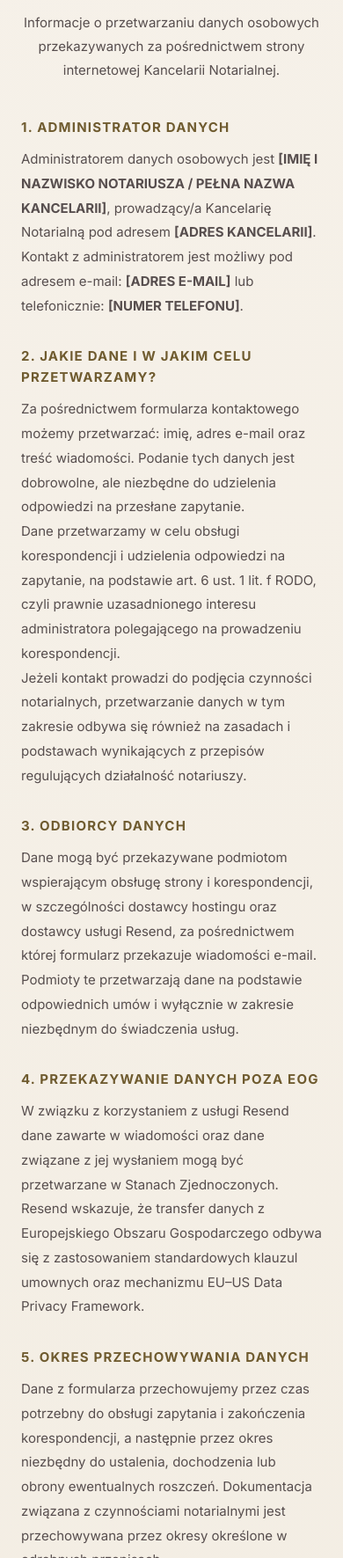
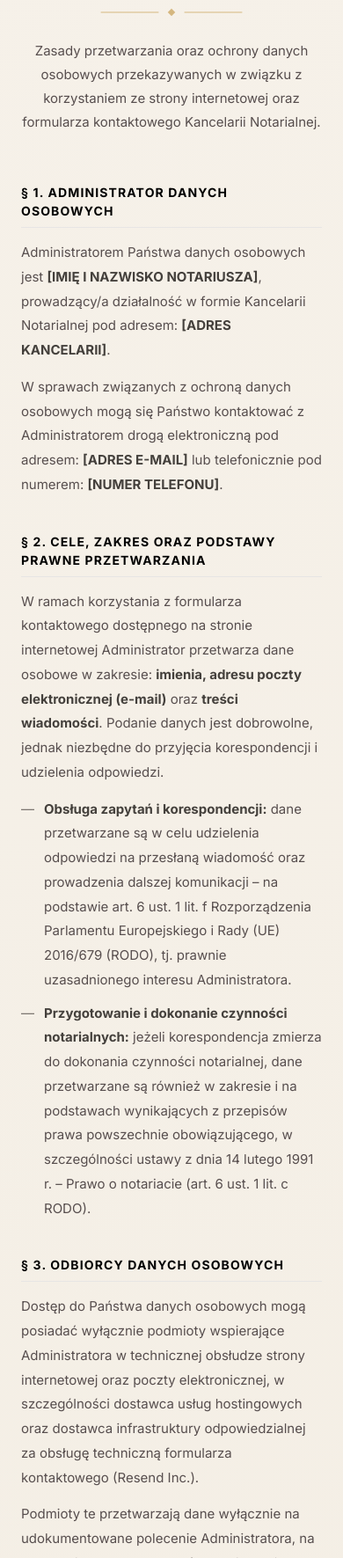
Before and after one commit to Salonce/notary-zwladyslawski, an Astro site: page /polityka-prywatnosci in a window 390 px wide. Shown: the part 229-2000 px from the top of the page at 88% size. Built offline with nearby package versions, Linux system fonts and the light colour scheme; Astro itself is replaced by a stand-in of ours; a web font is replaced by a local one.

Commit message:
privacy policy improvement

```diff
--- a/src/components/ContactSection/ContactForm.astro
+++ b/src/components/ContactSection/ContactForm.astro
@@ -23,7 +23,7 @@ import TitleDivider from '../shared/TitleDivider.astro';
 
 
 <p class="mx-auto mt-6 max-w-xl font-main-body text-[12px] leading-5 text-stone-500 md:mt-8">
-  Formularz służy do wstępnego kontaktu. Prosimy o niepodawanie numerów PESEL ani nieprzesyłanie skanów dokumentów i innych poufnych danych. W razie potrzeby prosimy o kontakt z Kancelarią drogą mailową.
+  Formularz służy do wstępnego kontaktu. Prosimy o niepodawanie numerów PESEL ani nieprzesyłanie skanów dokumentów i innych poufnych danych. W razie potrzeby prosimy o kontakt z kancelarią drogą mailową.
 </p>
 
 
--- a/src/components/PrivacyPolicy.astro
+++ b/src/components/PrivacyPolicy.astro
@@ -1,169 +1,197 @@
-
 ---
 import TitleDivider from './shared/TitleDivider.astro';
 ---
 
 <section
   id="polityka-prywatnosci"
-  class="w-full scroll-mt-28 px-6 py-16 md:px-8 md:py-20"
+  class="w-full scroll-mt-28 px-6 py-16 md:px-8 md:py-24"
 >
-  <div class="mx-auto max-w-5xl">
+  <div class="mx-auto max-w-4xl">
     <header class="text-center">
-      <h1 class="font-main-heading text-[32px] font-normal tracking-wide text-black md:text-[40px]">
+      <p class="mb-3 font-main-body text-xs font-semibold uppercase tracking-[0.2em] text-stone-500">
+        Dokumentacja RODO
+      </p>
+      <h1 class="font-main-heading text-[32px] font-normal tracking-wide text-black md:text-[42px]">
         Polityka prywatności
       </h1>
 
-      <div class="mt-4">
+      <div class="mt-5">
         <TitleDivider />
       </div>
 
-      <p class="mx-auto mt-6 max-w-3xl font-main-body text-[15px] leading-[1.8] text-stone-500 md:text-[16px]">
-        Informacje o przetwarzaniu danych osobowych przekazywanych za pośrednictwem
-        strony internetowej Kancelarii Notarialnej.
+      <p class="mx-auto mt-6 max-w-2xl font-main-body text-[15px] leading-[1.8] text-stone-500 md:text-[16px]">
+        Zasady przetwarzania oraz ochrony danych osobowych przekazywanych w związku
+        z korzystaniem ze strony internetowej oraz formularza kontaktowego Kancelarii Notarialnej.
       </p>
     </header>
 
-    <div class="mx-auto mt-10 max-w-4xl space-y-8 font-main-body text-[15px] leading-[1.85] text-stone-600 md:text-[16px]">
+    <div class="privacy-content mx-auto mt-14 max-w-3xl space-y-10 font-main-body text-[15px] leading-[1.85] text-stone-600 md:text-[16px]">
 
       <section>
-        <h2 class="privacy-heading">1. Administrator danych</h2>
+        <h2 class="privacy-heading">§ 1. Administrator danych osobowych</h2>
         <p>
-          Administratorem danych osobowych jest
-          <strong>[IMIĘ I NAZWISKO NOTARIUSZA / PEŁNA NAZWA KANCELARII]</strong>,
-          prowadzący/a Kancelarię Notarialną pod adresem
+          Administratorem Państwa danych osobowych jest
+          <strong>[IMIĘ I NAZWISKO NOTARIUSZA]</strong>, prowadzący/a działalność
+          w formie Kancelarii Notarialnej pod adresem:
           <strong>[ADRES KANCELARII]</strong>.
         </p>
         <p>
-          Kontakt z administratorem jest możliwy pod adresem e-mail:
-          <strong>[ADRES E-MAIL]</strong> lub telefonicznie:
+          W sprawach związanych z ochroną danych osobowych mogą się Państwo
+          kontaktować z Administratorem drogą elektroniczną pod adresem:
+          <strong>[ADRES E-MAIL]</strong> lub telefonicznie pod numerem:
           <strong>[NUMER TELEFONU]</strong>.
         </p>
       </section>
 
       <section>
-        <h2 class="privacy-heading">2. Jakie dane i w jakim celu przetwarzamy?</h2>
+        <h2 class="privacy-heading">§ 2. Cele, zakres oraz podstawy prawne przetwarzania</h2>
         <p>
-          Za pośrednictwem formularza kontaktowego możemy przetwarzać:
-          imię, adres e-mail oraz treść wiadomości. Podanie tych danych jest
-          dobrowolne, ale niezbędne do udzielenia odpowiedzi na przesłane
-          zapytanie.
+          W ramach korzystania z formularza kontaktowego dostępnego na stronie internetowej
+          Administrator przetwarza dane osobowe w zakresie: <strong>imienia, adresu poczty elektronicznej (e-mail)</strong>
+          oraz <strong>treści wiadomości</strong>. Podanie danych jest dobrowolne, jednak niezbędne do
+          przyjęcia korespondencji i udzielenia odpowiedzi.
+        </p>
+        <ul class="privacy-list">
+          <li>
+            <strong>Obsługa zapytań i korespondencji:</strong> dane przetwarzane są w celu udzielenia
+            odpowiedzi na przesłaną wiadomość oraz prowadzenia dalszej komunikacji – na podstawie
+            art. 6 ust. 1 lit. f Rozporządzenia Parlamentu Europejskiego i Rady (UE) 2016/679 (RODO),
+            tj. prawnie uzasadnionego interesu Administratora.
+          </li>
+          <li>
+            <strong>Przygotowanie i dokonanie czynności notarialnych:</strong> jeżeli korespondencja
+            zmierza do dokonania czynności notarialnej, dane przetwarzane są również w zakresie i na
+            podstawach wynikających z przepisów prawa powszechnie obowiązującego, w szczególności
+            ustawy z dnia 14 lutego 1991 r. – Prawo o notariacie (art. 6 ust. 1 lit. c RODO).
+          </li>
+        </ul>
+      </section>
+
+      <section>
+        <h2 class="privacy-heading">§ 3. Odbiorcy danych osobowych</h2>
+        <p>
+          Dostęp do Państwa danych osobowych mogą posiadać wyłącznie podmioty wspierające
+          Administratora w technicznej obsłudze strony internetowej oraz poczty elektronicznej,
+          w szczególności dostawca usług hostingowych oraz dostawca infrastruktury odpowiedzialnej
+          za obsługę techniczną formularza kontaktowego (Resend Inc.).
         </p>
         <p>
-          Dane przetwarzamy w celu obsługi korespondencji i udzielenia
-          odpowiedzi na zapytanie, na podstawie art. 6 ust. 1 lit. f RODO,
-          czyli prawnie uzasadnionego interesu administratora polegającego
-          na prowadzeniu korespondencji.
-        </p>
-        <p>
-          Jeżeli kontakt prowadzi do podjęcia czynności notarialnych,
-          przetwarzanie danych w tym zakresie odbywa się również na zasadach
-          i podstawach wynikających z przepisów regulujących działalność
-          notariuszy.
+          Podmioty te przetwarzają dane wyłącznie na udokumentowane polecenie Administratora,
+          na podstawie stosownych umów powierzenia przetwarzania danych osobowych i z zachowaniem
+          najwyższych standardów poufności.
         </p>
       </section>
 
       <section>
-        <h2 class="privacy-heading">3. Odbiorcy danych</h2>
+        <h2 class="privacy-heading">§ 4. Przekazywanie danych poza Europejski Obszar Gospodarczy</h2>
         <p>
-          Dane mogą być przekazywane podmiotom wspierającym obsługę strony
-          i korespondencji, w szczególności dostawcy hostingu oraz dostawcy
-          usługi Resend, za pośrednictwem której formularz przekazuje
-          wiadomości e-mail. Podmioty te przetwarzają dane na podstawie
-          odpowiednich umów i wyłącznie w zakresie niezbędnym do świadczenia
-          usług.
+          W związku z wykorzystaniem infrastruktury technicznej obsługującej wysyłkę wiadomości
+          z formularza kontaktowego (Resend Inc.), dane zawarte w korespondencji mogą być
+          przekazywane na serwery zlokalizowane w Stanach Zjednoczonych.
+        </p>
+        <p>
+          Transfer ten odbywa się zgodnie z wymogami rozdziału V RODO – w oparciu o decyzję
+          wykonawczą Komisji Europejskiej stwierdzającą odpowiedni stopień ochrony danych
+          (program <strong>EU–US Data Privacy Framework</strong>) oraz standardowe klauzule umowne (SCC)
+          zatwierdzone przez Komisję Europejską.
         </p>
       </section>
 
       <section>
-        <h2 class="privacy-heading">4. Przekazywanie danych poza EOG</h2>
+        <h2 class="privacy-heading">§ 5. Okres przechowywania danych</h2>
         <p>
-          W związku z korzystaniem z usługi Resend dane zawarte w wiadomości
-          oraz dane związane z jej wysłaniem mogą być przetwarzane w Stanach
-          Zjednoczonych. Resend wskazuje, że transfer danych z Europejskiego
-          Obszaru Gospodarczego odbywa się z zastosowaniem standardowych
-          klauzul umownych oraz mechanizmu EU–US Data Privacy Framework.
+          Dane osobowe przekazane za pośrednictwem formularza kontaktowego przechowywane są przez
+          okres niezbędny do merytorycznego załatwienia sprawy oraz zakończenia korespondencji,
+          a po tym czasie – przez okres przedawnienia ewentualnych roszczeń wynikający z przepisów prawa.
+        </p>
+        <p>
+          W przypadku podjęcia czynności notarialnych okres przechowywania dokumentacji oraz danych
+          osobowych regulują bezwzględnie obowiązujące przepisy ustawy – Prawo o notariacie.
         </p>
       </section>
 
       <section>
-        <h2 class="privacy-heading">5. Okres przechowywania danych</h2>
+        <h2 class="privacy-heading">§ 6. Prawa osób, których dane dotyczą</h2>
         <p>
-          Dane z formularza przechowujemy przez czas potrzebny do obsługi
-          zapytania i zakończenia korespondencji, a następnie przez okres
-          niezbędny do ustalenia, dochodzenia lub obrony ewentualnych
-          roszczeń. Dokumentacja związana z czynnościami notarialnymi jest
-          przechowywana przez okresy określone w odrębnych przepisach.
+          Na zasadach i w granicach określonych w przepisach RODO przysługują Państwu następujące prawa:
+        </p>
+        <ul class="privacy-list">
+          <li>prawo dostępu do treści swoich danych oraz otrzymania ich kopii,</li>
+          <li>prawo do sprostowania (poprawiania) danych nieprawidłowych lub niekompletnych,</li>
+          <li>prawo do usunięcia danych lub ograniczenia ich przetwarzania,</li>
+          <li>prawo do wniesienia sprzeciwu wobec przetwarzania danych opartego na prawnie uzasadnionym interesie Administratora,</li>
+          <li>prawo wniesienia skargi do organu nadzorczego – Prezesa Urzędu Ochrony Danych Osobowych (ul. Stawki 2, 00-193 Warszawa).</li>
+        </ul>
+      </section>
+
+      <section>
+        <h2 class="privacy-heading">§ 7. Pliki cookies i logi serwera</h2>
+        <p>
+          Strona internetowa Kancelarii wykorzystuje wyłącznie niezbędne mechanizmy techniczne
+          (tzw. pliki cookies o charakterze technicznym), konieczne do zapewnienia jej prawidłowego
+          wyświetlania, stabilności oraz bezpieczeństwa przesyłania formularza. Serwis nie stosuje
+          plików cookies w celach reklamowych ani profilujących.
+        </p>
+        <p>
+          Korzystanie ze strony wiąże się z automatycznym zapisywaniem w logach serwera podstawowych
+          informacji technicznych (takich jak adres IP, znacznik czasu żądania, typ przeglądarki).
+          Dane te mają charakter wyłącznie administracyjny i służą zapewnieniu bezpieczeństwa
+          teleinformatycznego serwisu.
         </p>
       </section>
 
-      <section>
-        <h2 class="privacy-heading">6. Prawa osób, których dane dotyczą</h2>
-        <p>
-          W granicach określonych przez RODO przysługuje Państwu prawo
-          dostępu do danych, ich sprostowania, usunięcia, ograniczenia
-          przetwarzania, wniesienia sprzeciwu oraz wniesienia skargi do
-          Prezesa Urzędu Ochrony Danych Osobowych.
-        </p>
-        <p>
-          W celu realizacji swoich praw można skontaktować się
-          z administratorem, korzystając z danych kontaktowych podanych
-          w niniejszej polityce.
-        </p>
-      </section>
-
-      <section>
-        <h2 class="privacy-heading">7. Pliki cookies</h2>
-        <p>
-          Strona wykorzystuje wyłącznie pliki cookies niezbędne do jej
-          prawidłowego działania, o ile takie pliki są stosowane.
-          Jeżeli na stronie zostaną uruchomione narzędzia analityczne,
-          marketingowe, mapy lub inne usługi zewnętrzne wykorzystujące
-          cookies, niniejsza polityka zostanie odpowiednio uzupełniona,
-          a wymagane zgody będą zbierane przed ich uruchomieniem.
-        </p>
-      </section>
-
-      <section>
-        <h2 class="privacy-heading">8. Informacje techniczne</h2>
-        <p>
-          Korzystanie ze strony może wiązać się z zapisywaniem w logach
-          serwera informacji technicznych, takich jak adres IP, data
-          i czas żądania oraz informacje o przeglądarce. Dane te są
-          wykorzystywane w celu zapewnienia bezpieczeństwa i prawidłowego
-          działania strony.
-        </p>
-      </section>
     </div>
-
-    <footer class="mx-auto mt-12 max-w-4xl border-t border-stone-200/70 pt-5">
-      <p class="text-right font-main-body text-[11px] tracking-wide text-stone-400">
-        © {new Date().getFullYear()} Kancelaria Notarialna
-      </p>
-    </footer>
   </div>
 </section>
 
 <style>
   .privacy-heading {
-    margin-bottom: 10px;
-    color: var(--brand-gold-dark);
-    font-size: 15px;
+    margin-bottom: 14px;
+    padding-bottom: 8px;
+    border-bottom: 1px solid #e7e5e4; /* stone-200 */
+    color: #000000;
+    font-size: 14px;
     font-weight: 700;
     letter-spacing: 0.08em;
-    line-height: 1.6;
+    line-height: 1.5;
     text-transform: uppercase;
   }
 
-  .privacy-heading + p {
-    margin-top: 0;
+  .privacy-content p {
+    margin-bottom: 14px;
   }
 
-  .privacy-section-wrapper p {
-    margin-bottom: 12px;
+  .privacy-content p:last-child {
+    margin-bottom: 0;
   }
 
-  .privacy-section-wrapper strong {
-    color: #44403c;
+  .privacy-content strong {
+    color: #44403c; /* stone-700 */
     font-weight: 600;
   }
+
+  .privacy-list {
+    margin-top: 10px;
+    margin-bottom: 14px;
+    padding-left: 1.25rem;
+    list-style-type: none;
+  }
+
+  .privacy-list li {
+    position: relative;
+    margin-bottom: 10px;
+    padding-left: 6px;
+  }
+
+  .privacy-list li::before {
+    content: "—";
+    position: absolute;
+    left: -1.25rem;
+    color: #78716c; /* stone-500 */
+    font-weight: 400;
+  }
+
+  .privacy-list li:last-child {
+    margin-bottom: 0;
+  }
 </style>
--- a/src/pages/polityka-prywatnosci.astro
+++ b/src/pages/polityka-prywatnosci.astro
@@ -2,14 +2,17 @@
 ---
 import Layout from "../layouts/Layout.astro";
 import TopBar from "../components/TopBar.astro";
-import HeroSection from "../components/HeroSection.astro";
 import PrivacyNavbar from "../components/PrivacyNavbar.astro";
 import PrivacyPolicy from "../components/PrivacyPolicy.astro";
 import "../styles/global.css";
+import PageFooter from "../components/PageFooter.astro";
+import SectionDivider from "../components/shared/SectionDivider.astro";
 ---
 
 <Layout>
   <TopBar />
   <PrivacyNavbar />
   <PrivacyPolicy />
+  <SectionDivider />
+  <PageFooter />
 </Layout>
```
